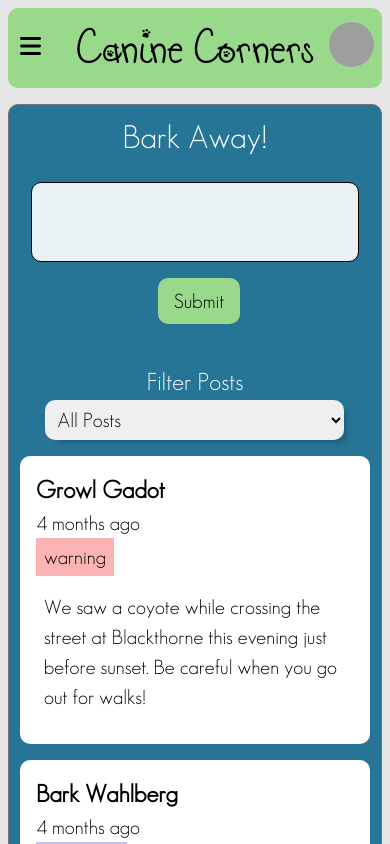
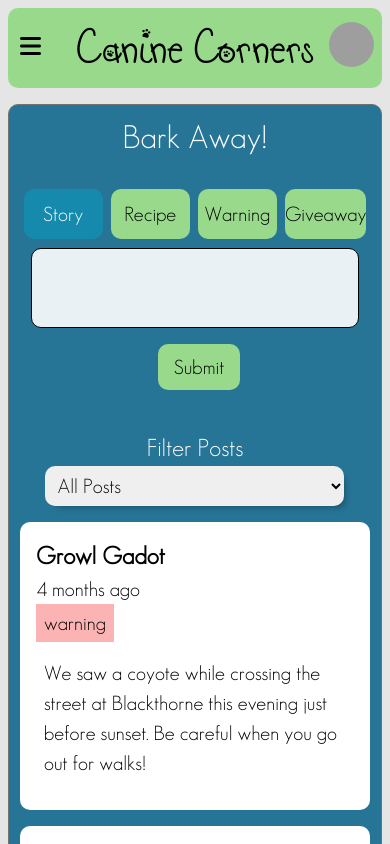
Before and after one commit to timdobranski/canine-corners, a Next.js app: page / in a window 390 px wide. Built offline with nearby package versions, Linux system fonts and the light colour scheme; grey boxes are pictures that could not be loaded.

Commit message:
Update to reinstate post types for compose post component on mobile

```diff
--- a/app/components/ComposePost/ComposePost.module.css
+++ b/app/components/ComposePost/ComposePost.module.css
@@ -83,23 +83,14 @@ text-align: center;
 
 @media(max-width: 768px) {
   .postTypesContainer {
-    display: none; /* Hide label filters on mobile */
-  }
-
-  .mobilePostTypeDropdown {
-    display: block; /* Show dropdown on mobile */
-    width: 90%; /* Adjust as needed */
-    margin: 0 auto;
-    padding: 0.5rem;
-    font-size: 1rem;
-    border-radius: 10px;
-    box-shadow: 6px 6px 6px -5px rgba(0,0,0,0.3);
+    width: 90vw;
   }
   .postSubmitButton {
     margin-right: 0;
   }
   .postType {
-    font-size: 2.25rem;
+    margin: .25rem;
+    font-size: 1.25rem;
   }
   .composePostTitle {
     color: white;
```
